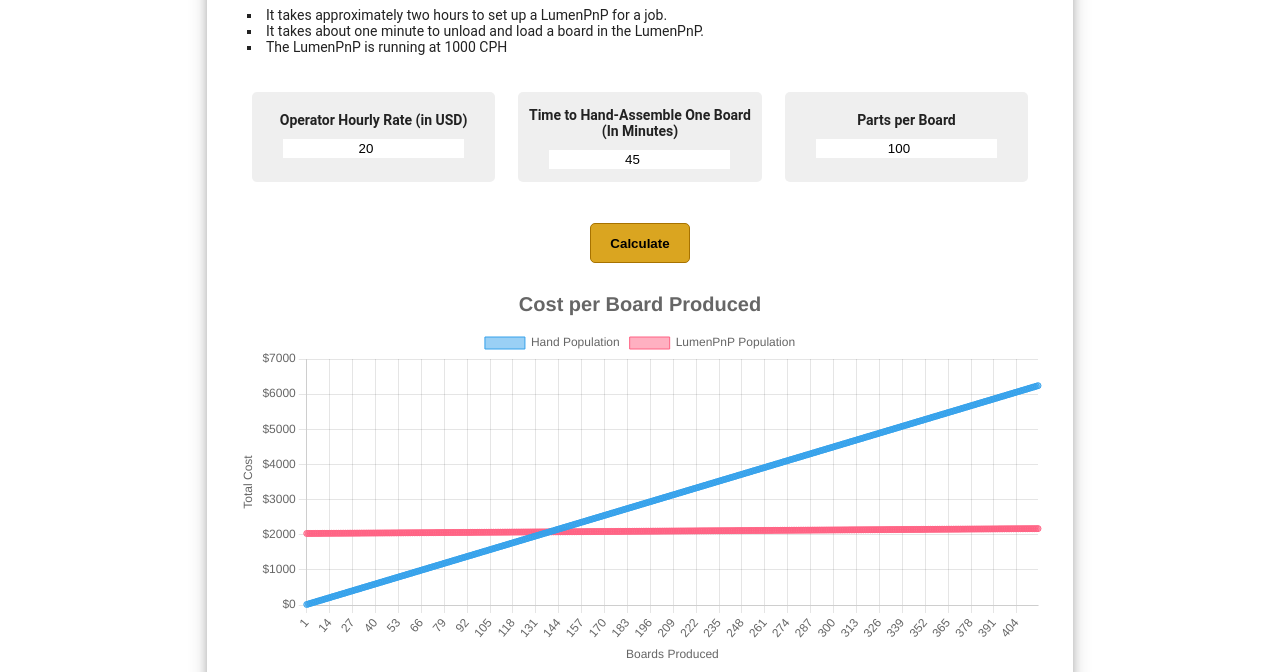
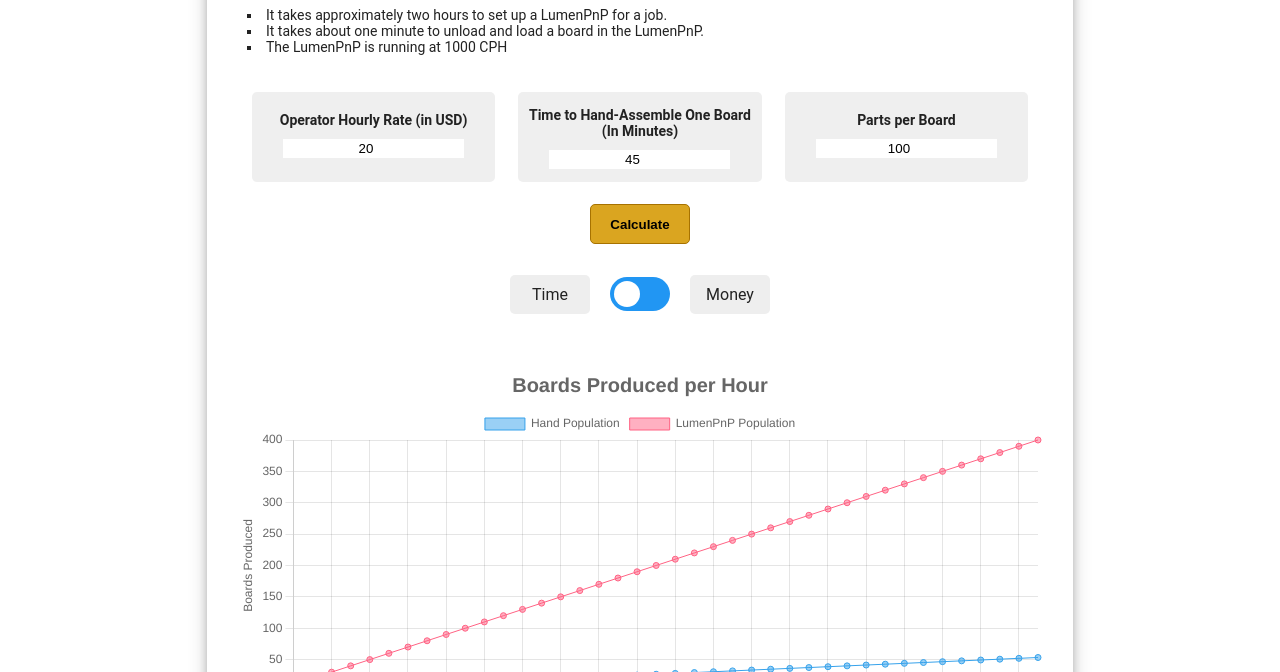
Before and after one commit to opulo-inc/pays-for-itself, a website built with Vite: page index.html in a window 1280 px wide. Both pictures are taken after a click on the button "Calculate". Shown: the part 128-800 px from the top of the page. Built offline with nearby package versions, Linux system fonts and the light colour scheme.

Commit message:
adds toggle to switch between showing the cost or time graph

```diff
--- a/index.html
+++ b/index.html
@@ -28,6 +28,7 @@
 <body>
 
 
+
   <div id="output"></div>
     <div id="background-pane">
       <div id="menu">
@@ -38,6 +39,7 @@
         <li>It takes about one minute to unload and load a board in the LumenPnP.</li>
         <li>The LumenPnP is running at 1000 CPH</li>
       </ul>
+
       <br >
       <div class="row">
         <div class="col-left">
@@ -54,21 +56,42 @@
         </div>
       </div>
 
-    <br>
+
 
     <div id="button-wrapper">
       <button id="calculate-button">Calculate</button>
     </div>
 
-    <canvas style="height:0px;" id="myChart"></canvas>
+    <div class="row money-time">
 
-    <div id="order"></div>
+      <div class="slider-label">Time</div>
 
-    <canvas style="height:0px;" id="boardsChart"></canvas>
+      <label class="switch">
+        <input id="graph-type" type="checkbox">
+        <span class="slider round"></span>
+      </label>
 
-    <div id="bph-result"></div>
+      <div class="slider-label">Money</div>
 
     </div>
+
+    <div id="cost-graph" class="graph-result">
+
+      <canvas style="height:0px;" id="myChart"></canvas>
+
+      <div id="order"></div>
+
+    </div>
+
+    <div id="time-graph" class="graph-result">
+
+      <canvas style="height:0px;" id="boardsChart"></canvas>
+
+      <div id="bph-result"></div>
+
+    </div>
+
+
 
     </div>
 
--- a/script.js
+++ b/script.js
@@ -2,6 +2,24 @@
 
 var activeChart;
 var boardsChart;
+
+document.getElementById("graph-type").onclick = function() {
+  if (this.checked) {
+    document.getElementById("cost-graph").style.display = "block";
+    document.getElementById("time-graph").style.display = "none";
+
+  }
+  else {
+    document.getElementById("cost-graph").style.display = "none";
+    document.getElementById("time-graph").style.display = "block";
+  }
+};
+
+// the first consideration is how much time it saves you from the tweezers, bottom up approach.
+
+//the other is a cost consideration from the outsourcers
+
+// i almost want a slider that lets you pick between time and money
 
 function destroy(lumenChart, boardsChart){
     if (typeof lumenChart !== 'undefined') {
@@ -302,6 +320,13 @@
     document.getElementById("bph-result").innerHTML = "<p>A LumenPnP assembles boards</p><div class='flipped-point'>" + speed_factor.toFixed(1) + "x</div><p>faster than hand-placing.</p>";
     document.getElementById("bph-result").style.display = "inline-block";
 
-
+    if (document.getElementById("graph-type").checked){
+      document.getElementById("cost-graph").style.display = "block";
+      document.getElementById("time-graph").style.display = "none";
+    }
+    else {
+      document.getElementById("cost-graph").style.display = "none";
+      document.getElementById("time-graph").style.display = "block";
+    }
 
 }
--- a/style.css
+++ b/style.css
@@ -208,7 +208,7 @@
 }
 
 #button-wrapper {
-    margin-top:40px;
+    margin-top:60px;
 }
 
 #powered-result {
@@ -249,3 +249,98 @@
     float:right;
     text-align: center;
 }
+
+/* The switch - the box around the slider */
+.switch {
+    position: relative;
+    display: inline-block;
+    width: 60px;
+    height: 34px;
+  }
+
+  /* Hide default HTML checkbox */
+  .switch input {
+    opacity: 0;
+    width: 0;
+    height: 0;
+  }
+
+  /* The slider */
+  .slider {
+    position: absolute;
+    cursor: pointer;
+    top: 0;
+    left: 0;
+    right: 0;
+    bottom: 0;
+    background-color: #2196F3;
+    -webkit-transition: .4s;
+    transition: .4s;
+  }
+
+  .slider:before {
+    position: absolute;
+    content: "";
+    height: 26px;
+    width: 26px;
+    left: 4px;
+    bottom: 4px;
+    background-color: white;
+    -webkit-transition: .4s;
+    transition: .4s;
+  }
+
+  input:checked + .slider {
+    background-color: green;
+  }
+
+  input:focus + .slider {
+    box-shadow: 0 0 1px green;
+  }
+
+  input:checked + .slider:before {
+    -webkit-transform: translateX(26px);
+    -ms-transform: translateX(26px);
+    transform: translateX(26px);
+  }
+
+  /* Rounded sliders */
+  .slider.round {
+    border-radius: 34px;
+  }
+
+  .slider.round:before {
+    border-radius: 50%;
+  }
+
+  .slider-label {
+    display: inline-block;
+    margin:20px;
+    background-color: #eee;
+    width: 60px;
+    padding:10px;
+    border-radius: 5px;;
+  }
+
+  .money-time {
+    margin-top:20px;
+    vertical-align: middle;
+    display: flex;
+    align-items: center;
+    justify-content: center;
+  }
+
+
+
+
+  /**/
+
+
+  #cost-graph {
+    display:none;
+
+  }
+
+  #time-graph {
+    display:block;
+  }
```
